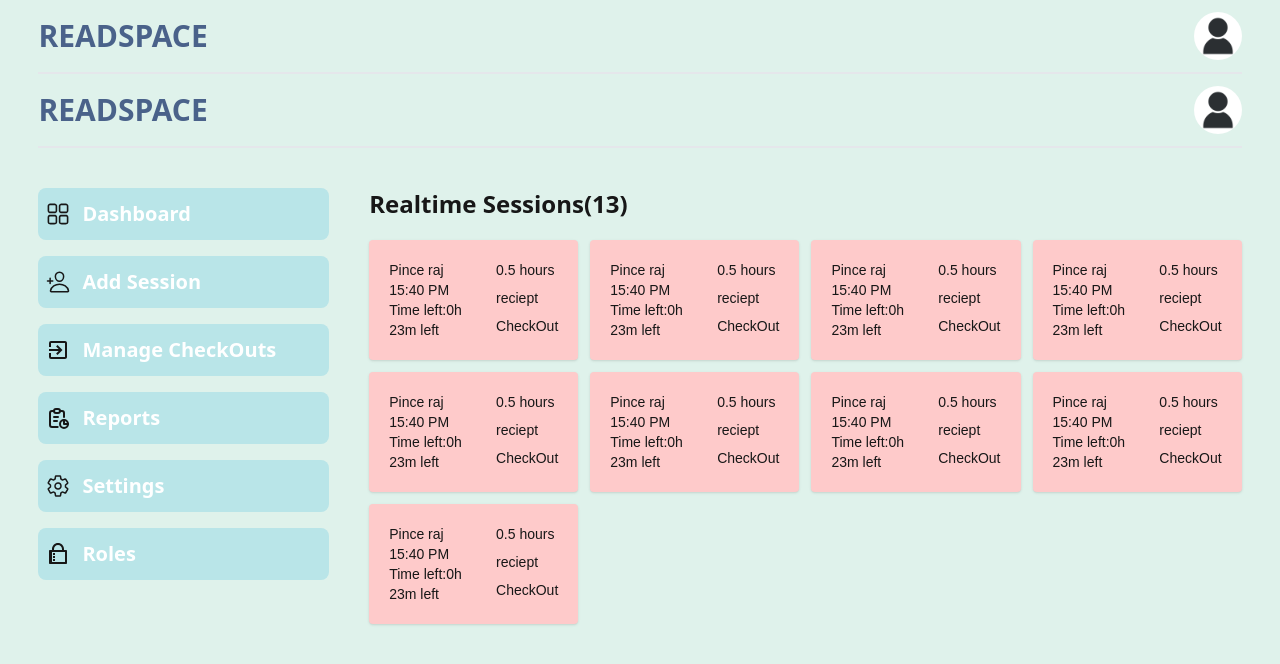
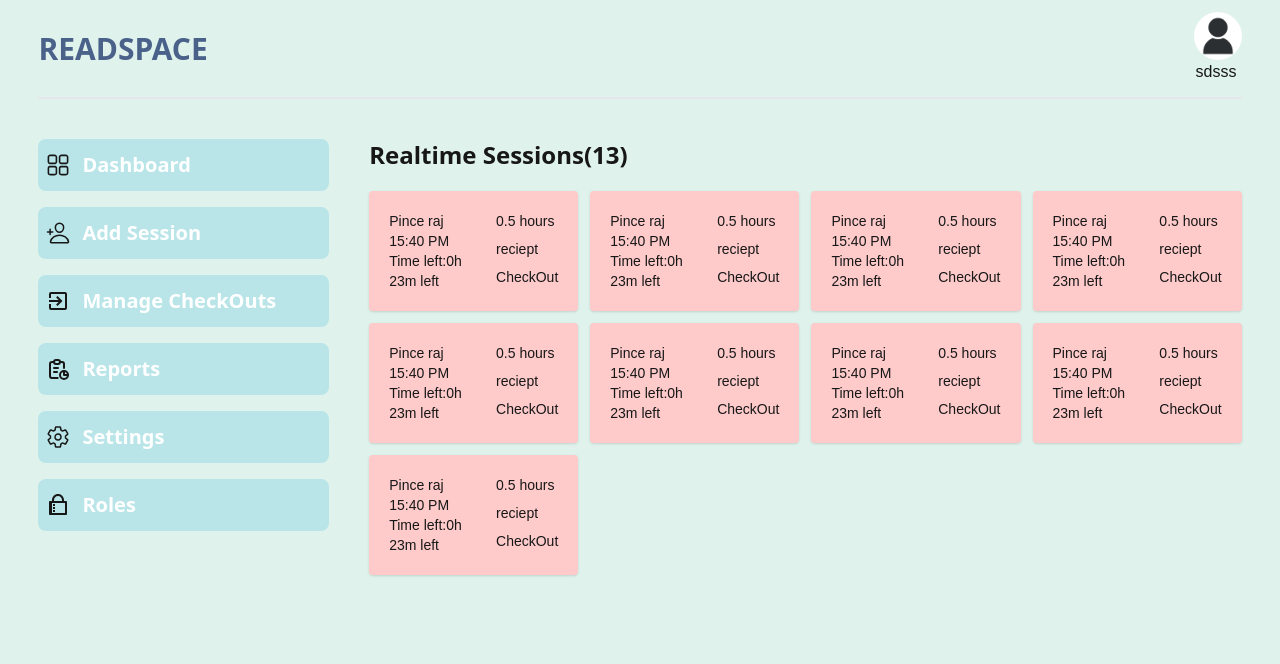
Before and after one commit to Sudhanshu-code-cyber/library-session-management-1, a Next.js app: page / in a window 1280 px wide. Shown: the top 664 px of the page. Built offline with nearby package versions, Linux system fonts and the light colour scheme.

Commit message:
modified:   app/(front)/components/Banner.jsx 	modified:   app/(front)/components/Main.jsx 	modified:   app/(front)/components/Navbar.jsx

```diff
--- a/app/(front)/components/Banner.jsx
+++ b/app/(front)/components/Banner.jsx
@@ -4,6 +4,7 @@ import { IoPersonAddOutline } from "react-icons/io5";
 import { MdExitToApp } from "react-icons/md";
 import { TbReport } from "react-icons/tb";
 import { IoSettingsOutline } from "react-icons/io5";
+import Link from "next/link";
 
 
 
@@ -18,7 +19,7 @@ const Banner = () => {
         </div>
         <div className='flex gap-3 hover:shadow  items-center pl-2 py-3 flex-row rounded-lg hover:scale-105 hover:cursor-pointer bg-[#B9E5E8]'>
           <IoPersonAddOutline  className="size-6"/>
-          <p className='text-xl text-white font-bold font-sans'>Add Session</p>
+          <Link href="/addingSession" className='text-xl text-white font-bold font-sans'>Add Session</Link>
         </div>
         <div className='flex gap-3 hover:shadow  items-center pl-2 py-3 flex-row rounded-lg hover:scale-105 hover:cursor-pointer bg-[#B9E5E8]'>
           <MdExitToApp  className="size-6"/>
@@ -155,3 +156,9 @@ const Banner = () => {
 }
 
 export default Banner
+
+
+
+// work to do
+// 1. after time limit expire bg-red
+// 2. after adding a new session that is show in dashboard screen
--- a/app/(front)/components/Main.jsx
+++ b/app/(front)/components/Main.jsx
@@ -5,7 +5,6 @@ import Navbar from './Navbar'
 const Main = () => {
   return (
     <div>
-      <Navbar/>
         <Sidebar/>
     </div>
   )
--- a/app/(front)/components/Navbar.jsx
+++ b/app/(front)/components/Navbar.jsx
@@ -4,7 +4,10 @@ const Navbar = () => {
   return (
     <div className='bg-transparent flex py-3 border-b-2 items-center justify-between'>
         <h1 className=' text-[#4A628A] font-extrabold text-3xl font-sans'>READSPACE</h1>
-        <img src="user.jpg" alt="user"  className='h-12 rounded-full cursor-pointer'/>
+        <div>
+          <img src="user.jpg" alt="user"  className='h-12 rounded-full cursor-pointer'/>
+          <option value="asvdash">sdsss</option>
+        </div>
     </div>
   )
 }
```
